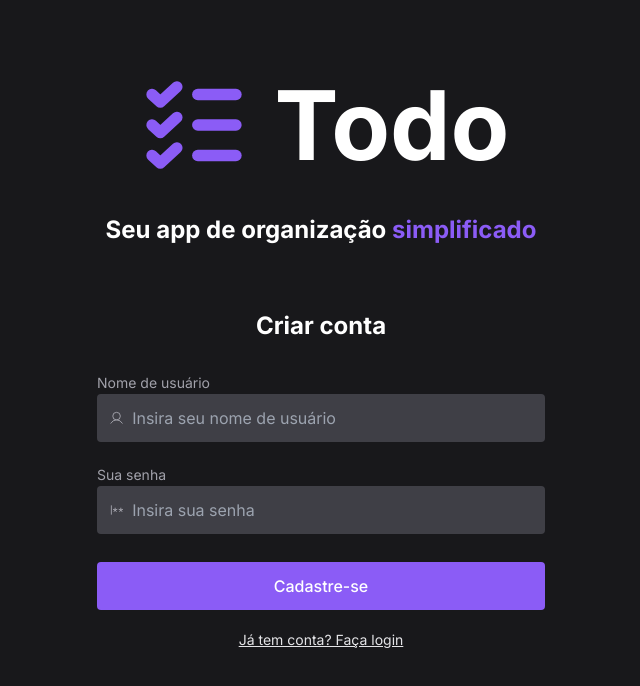
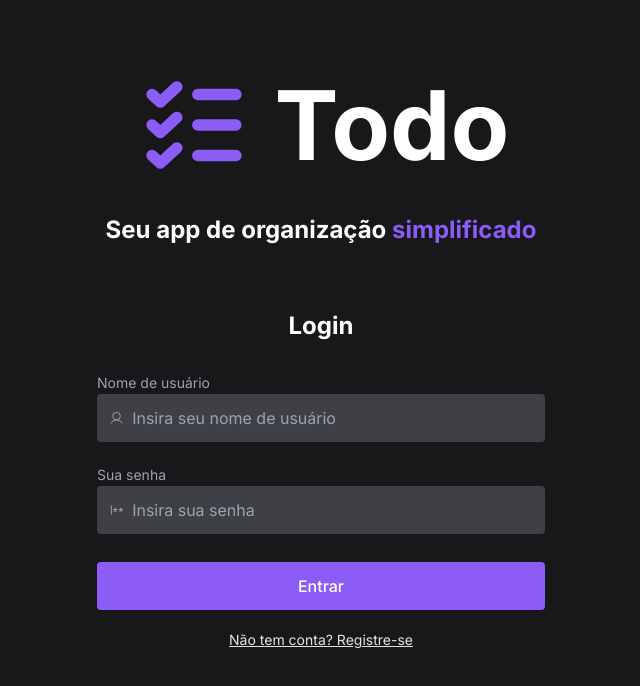
Before and after one commit to joaovictor09/Todo-App-React, a React (Vite) app: page / in a window 1280 px wide. Shown: the top 686 px of the page, without its empty margins (319-959 px from the left). Built offline with nearby package versions, Linux system fonts and the light colour scheme.

Commit message:
add react router dom and finished login and signin page

```diff
--- a/package.json
+++ b/package.json
@@ -12,9 +12,14 @@
     "@radix-ui/react-alert-dialog": "^1.0.2",
     "@radix-ui/react-checkbox": "^1.0.1",
     "@radix-ui/react-scroll-area": "^1.0.2",
+    "localforage": "^1.10.0",
+    "match-sorter": "^6.3.1",
     "phosphor-react": "^1.4.1",
     "react": "^18.2.0",
     "react-dom": "^18.2.0",
+    "react-hook-form": "^7.41.5",
+    "react-router-dom": "^6.6.1",
+    "sort-by": "^1.2.0",
     "universal-cookie": "^4.0.4"
   },
   "devDependencies": {
--- a/src/App.tsx
+++ b/src/App.tsx
@@ -1,9 +1,33 @@
+import {
+  createBrowserRouter,
+  RouterProvider,
+} from "react-router-dom";
+
 import { Login } from "./pages/Login";
 import { SignIn } from "./pages/SignIn";
 import { Todos } from "./pages/Todos";
 
+const router = createBrowserRouter([
+  {
+    path: "/",
+    element: <Login />,
+  },
+  {
+    path: "/login",
+    element: <Login />,
+  },
+  {
+    path: '/signin',
+    element: <SignIn />,
+  },
+  {
+    path: '/todos',
+    element: <Todos />
+  }
+]);
+
 export function App() {
   return (
-    <SignIn />
+    <RouterProvider router={router} />
   )
 }
--- a/src/pages/Login.tsx
+++ b/src/pages/Login.tsx
@@ -1,6 +1,51 @@
 import { ListChecks, Password, User } from "phosphor-react";
+import { useForm } from "react-hook-form";
+import Cookies from "universal-cookie";
+import { Link, useNavigate } from 'react-router-dom'
+import { useEffect } from "react";
+
+interface IUserLogin {
+  username: string;
+  password: string;
+}
+
 
 export function Login(){
+  const cookies = new Cookies();
+  const navigate = useNavigate();
+
+  const { register, handleSubmit } = useForm<IUserLogin>();
+
+  async function handleLogin({ username, password }: IUserLogin){
+    const requestBody = {
+      username,
+      password
+    }
+    const request = await fetch("http://localhost:3000/login", {
+      method: 'POST',
+      headers: {
+        'Content-Type': 'application/json',
+      },
+      body: JSON.stringify(requestBody)
+    })
+
+    const response = await request.json()
+
+    if (response.status === 'Error'){
+      return alert(`Erro ao efetuar login! ${response.message}`);
+    }
+
+    cookies.set('todo_token', response.token, { path: '/', maxAge: 60 * 60 * 12 });
+    return navigate("/todos")
+  }
+
+  useEffect(() => {
+    const token = cookies.get('todo_token');
+    if (token) {
+      navigate('/todos');
+    }
+  }, [])
+
   return (
     <div className="w-full h-screen flex flex-col items-center">
       <div className="flex flex-col gap-7 items-center mt-16">
@@ -11,14 +56,19 @@ export function Login(){
         <h1 className="text-white font-semibold text-2xl">Seu app de organização <span className="text-violet-500">simplificado</span></h1>
       </div>
 
-      <div className="max-w-md w-full flex flex-col items-center mt-16 gap-7">
+      <form
+        className="max-w-md w-full flex flex-col items-center mt-16 gap-7"
+        onSubmit={handleSubmit(handleLogin)}
+      >
         <h2 className="text-white text-2xl font-bold">Login</h2>
         <div className="w-full flex flex-col gap-5">
           <div>
-            <label htmlFor="" className="text-zinc-400 text-sm">Nome de usuário</label>
+            <label htmlFor="username" className="text-zinc-400 text-sm">Nome de usuário</label>
             <div className="text-zinc-400 flex items-center bg-zinc-700 p-3 gap-2 rounded">
               <User />
               <input
+                {...register("username")}
+                id="username"
                 type="text"
                 placeholder="Insira seu nome de usuário"
                 className="w-full bg-transparent outline-none decoration-transparent"
@@ -27,11 +77,13 @@ export function Login(){
           </div>
 
           <div className="">
-            <label htmlFor="" className="text-zinc-400 text-sm">Sua senha</label>
+            <label htmlFor="password" className="text-zinc-400 text-sm">Sua senha</label>
             <div className="text-zinc-400 flex items-center bg-zinc-700 p-3 gap-2 rounded">
               <Password />
               <input
-                type="text"
+                {...register("password")}
+                id="password"
+                type="password"
                 placeholder="Insira sua senha"
                 className="w-full bg-transparent outline-none decoration-transparent"
               />
@@ -40,10 +92,13 @@ export function Login(){
         </div>
 
         <div className="w-full flex flex-col items-center gap-5">
-          <button className="w-full bg-violet-500 py-3 font-medium text-white text-base rounded">Entrar</button>
-          <a href="" className="text-zinc-200 font-light text-sm underline">Não tem conta? Registre-se</a>
+          <button
+            className="w-full bg-violet-500 py-3 font-medium text-white text-base rounded"
+            type="submit"
+          >Entrar</button>
+          <Link to="/signin" className="text-zinc-200 font-light text-sm underline">Não tem conta? Registre-se</Link>
         </div>
-      </div>
+      </form>
 
     </div>
   )
--- a/src/pages/SignIn.tsx
+++ b/src/pages/SignIn.tsx
@@ -1,6 +1,51 @@
 import { ListChecks, Password, User } from "phosphor-react";
+import { useEffect } from "react";
+import { useForm } from "react-hook-form";
+import { Link, useNavigate } from "react-router-dom"
+import Cookies from "universal-cookie";
+
+interface IUserSignIn {
+  username: string;
+  password: string;
+}
 
 export function SignIn(){
+  const cookies = new Cookies();
+  const navigate = useNavigate();
+  const { register, handleSubmit } = useForm<IUserSignIn>();
+
+  async function handleSignIn({ username, password }: IUserSignIn){
+    const requestBody = {
+      username,
+      password
+    }
+
+    const request = await fetch("http://localhost:3000/signin", {
+      method: 'POST',
+      headers: {
+        'Content-Type': 'application/json',
+      },
+      body: JSON.stringify(requestBody)
+    })
+
+    const response = await request.json()
+
+    if (response.status === 'Error'){
+      return alert(`Erro ao criar conta! ${response.message}`);
+    }
+
+    cookies.set('todo_token', response.token, { path: '/', maxAge: 60 * 60 * 12 });
+    alert("Conta criada com sucesso!")
+    return navigate("/todos")
+  }
+
+  useEffect(() => {
+    const token = cookies.get('todo_token');
+    if (token) {
+      navigate('/todos');
+    }
+  }, [])
+
   return (
     <div className="w-full h-screen flex flex-col items-center">
       <div className="flex flex-col gap-7 items-center mt-16">
@@ -11,39 +56,49 @@ export function SignIn(){
         <h1 className="text-white font-semibold text-2xl">Seu app de organização <span className="text-violet-500">simplificado</span></h1>
       </div>
 
-      <div className="max-w-md w-full flex flex-col items-center mt-16 gap-7">
+      <form
+        className="max-w-md w-full flex flex-col items-center mt-16 gap-7"
+        onSubmit={handleSubmit(handleSignIn)}
+      >
         <h2 className="text-white text-2xl font-bold">Criar conta</h2>
         <div className="w-full flex flex-col gap-5">
           <div>
-            <label htmlFor="" className="text-zinc-400 text-sm">Nome de usuário</label>
-            <div className="text-zinc-400 flex items-center bg-zinc-700 p-3 gap-2 rounded">
+            <label htmlFor="username" className="text-zinc-400 text-sm">Nome de usuário</label>
+            <div className="text-zinc-400 flex items-center bg-zinc-700 p-3 gap-2 rounded ">
               <User />
               <input
+                {...register("username")}
+                id="username"
                 type="text"
                 placeholder="Insira seu nome de usuário"
-                className="w-full bg-transparent outline-none decoration-transparent"
+                className="w-full bg-transparent outline-none text-white placeholder:text-zinc-400 decoration-transparent"
               />
             </div>
           </div>
 
           <div className="">
-            <label htmlFor="" className="text-zinc-400 text-sm">Sua senha</label>
+            <label htmlFor="password" className="text-zinc-400 text-sm">Sua senha</label>
             <div className="text-zinc-400 flex items-center bg-zinc-700 p-3 gap-2 rounded">
               <Password />
               <input
-                type="text"
+                {...register("password")}
+                type="password"
+                id="password"
                 placeholder="Insira sua senha"
-                className="w-full bg-transparent outline-none decoration-transparent"
+                className="w-full bg-transparent outline-none decoration-transparent text-white placeholder:text-zinc-400"
               />
             </div>
           </div>
         </div>
 
         <div className="w-full flex flex-col items-center gap-5">
-          <button className="w-full bg-violet-500 py-3 font-medium text-white text-base rounded">Cadastre-se</button>
-          <a href="" className="text-zinc-200 font-light text-sm underline">Já tem conta? Faça login</a>
+          <button
+            type="submit"
+            className="w-full bg-violet-500 py-3 font-medium text-white text-base rounded">Cadastre-se
+          </button>
+          <Link to="/" className="text-zinc-200 font-light text-sm underline">Já tem conta? Faça login</Link>
         </div>
-      </div>
+      </form>
 
     </div>
   )
--- a/src/pages/Todos.tsx
+++ b/src/pages/Todos.tsx
@@ -1,6 +1,7 @@
 import { Checks, ListChecks, PlusCircle, Scroll, Warning } from "phosphor-react"
+import { useEffect, useState } from "react"
+import { useNavigate } from "react-router-dom"
 import Cookies from 'universal-cookie';
-import { useEffect, useState } from "react"
 import * as ScrollArea from '@radix-ui/react-scroll-area';
 
 import { TaskCard } from "../Components/TaskCard";
@@ -15,10 +16,43 @@ interface TasksProps {
 export function Todos() {
 
   const cookies = new Cookies();
-  const [tasks, setTasks ] = useState<TasksProps[]>(cookies.get('tasks') || []);
+  const navigate = useNavigate();
+  const [tasks, setTasks ] = useState<TasksProps[]>([]);
   const [taskTitle, setTaskTitle] = useState("");
 
-  function addTask(e: React.FormEvent<HTMLFormElement>){
+  async function handleListAllTodos(token: string){
+    const request = await fetch('http://localhost:3000/todos', {
+      method: 'GET',
+      headers: {
+        'Content-Type': 'application/json',
+        'Authorization': `Bearer ${token}`
+      },
+    })
+
+    if (request.status === 401){
+      cookies.remove('todo_token')
+      return navigate('/');
+    }
+
+    const data = await request.json()
+
+    setTasks(data)
+    cookies.set('tasks', JSON.stringify(data), { path: '/' });
+
+    return await request.json()
+  }
+
+  useEffect(() => {
+    cookies.remove('tasks')
+    const token = cookies.get('todo_token');
+    if (!token){
+      navigate('/');
+    }
+    handleListAllTodos(token)
+  }, [])
+
+
+  async function addTask(e: React.FormEvent<HTMLFormElement>){
     e.preventDefault();
 
     if (taskTitle.length >= 2){
```
Also changed, not shown: 1 other file (tests, documents, lock files or other folders).
